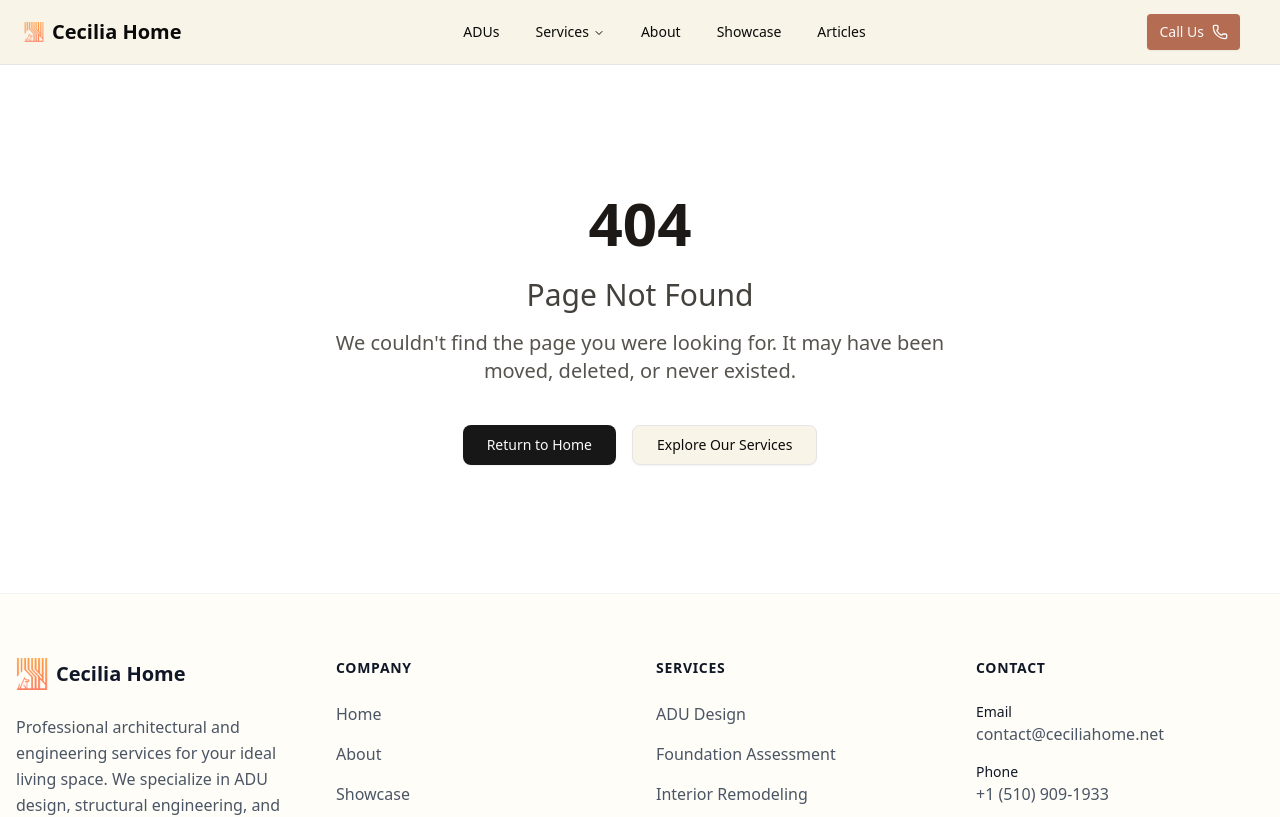
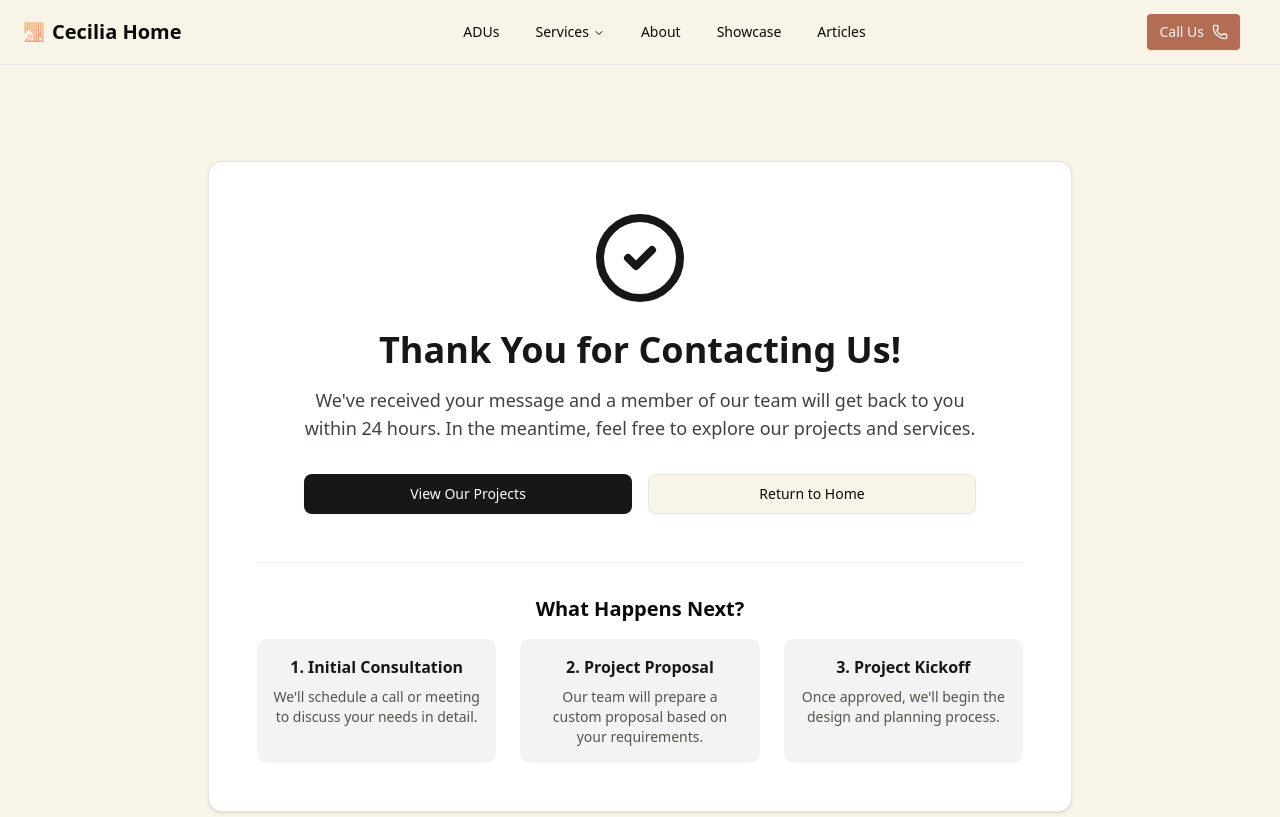
Before and after one commit to stephen198400/ceciliahome-nextjs, a Next.js app: page /thank-you in a window 1280 px wide. Before the commit this address had no page. Shown: the top 817 px of the page. Built offline with nearby package versions, Linux system fonts and the light colour scheme.

Commit message:
feat: update ContactForm component to redirect to thank-you page upon successful submission, enhancing user experience

```diff
--- /dev/null
+++ b/src/app/thank-you/page.tsx
@@ -0,0 +1,80 @@
+import { Button } from '@/components/ui/button';
+import { CheckCircle2 } from 'lucide-react';
+import Link from 'next/link';
+
+export const metadata = {
+	title: 'Thank You | Cecilia Home',
+	description:
+		'Thank you for contacting Cecilia Home. We appreciate your interest in our design and construction services.',
+};
+
+export default function ThankYouPage() {
+	return (
+		<div className="container max-w-4xl mx-auto px-4 py-16 md:py-24">
+			<div className="bg-white border border-primary/10 rounded-xl p-8 md:p-12 shadow-sm">
+				<div className="flex flex-col items-center text-center">
+					<div className="relative h-24 w-24 mb-6">
+						<CheckCircle2 className="h-24 w-24 text-primary animate-in fade-in-50 duration-500" />
+					</div>
+
+					<h1 className="text-3xl md:text-4xl font-bold text-primary mb-4">
+						Thank You for Contacting Us!
+					</h1>
+
+					<div className="max-w-2xl">
+						<p className="text-stone-700 text-lg mb-6">
+							We&apos;ve received your message and a member of our team will get
+							back to you within 24 hours. In the meantime, feel free to explore
+							our projects and services.
+						</p>
+
+						<div className="grid grid-cols-1 md:grid-cols-2 gap-4 mt-8">
+							<Button asChild size="lg" className="w-full">
+								<Link href="/showcase">View Our Projects</Link>
+							</Button>
+
+							<Button asChild variant="outline" size="lg" className="w-full">
+								<Link href="/">Return to Home</Link>
+							</Button>
+						</div>
+					</div>
+
+					<div className="mt-12 pt-8 border-t border-gray-100 w-full">
+						<h2 className="text-xl font-semibold mb-4">What Happens Next?</h2>
+						<div className="grid grid-cols-1 md:grid-cols-3 gap-6">
+							<div className="bg-primary/5 rounded-lg p-4">
+								<div className="font-semibold text-primary mb-2">
+									1. Initial Consultation
+								</div>
+								<p className="text-sm text-stone-600">
+									We&apos;ll schedule a call or meeting to discuss your needs in
+									detail.
+								</p>
+							</div>
+
+							<div className="bg-primary/5 rounded-lg p-4">
+								<div className="font-semibold text-primary mb-2">
+									2. Project Proposal
+								</div>
+								<p className="text-sm text-stone-600">
+									Our team will prepare a custom proposal based on your
+									requirements.
+								</p>
+							</div>
+
+							<div className="bg-primary/5 rounded-lg p-4">
+								<div className="font-semibold text-primary mb-2">
+									3. Project Kickoff
+								</div>
+								<p className="text-sm text-stone-600">
+									Once approved, we&apos;ll begin the design and planning
+									process.
+								</p>
+							</div>
+						</div>
+					</div>
+				</div>
+			</div>
+		</div>
+	);
+}
--- a/src/components/common/contact-button.tsx
+++ b/src/components/common/contact-button.tsx
@@ -13,6 +13,8 @@ import { cn } from '@/lib/utils';
 import { useForm, ValidationError } from '@formspree/react';
 import { zodResolver } from '@hookform/resolvers/zod';
 import { Loader2 } from 'lucide-react';
+import { useRouter } from 'next/navigation';
+import React from 'react';
 import { useForm as useReactHookForm } from 'react-hook-form';
 import { z } from 'zod';
 import { Button } from '../ui/button';
@@ -66,6 +68,7 @@ type FormValues = z.infer<typeof formSchema>;
 function ContactForm() {
 	// Formspree 表单初始化 - 替换为您的表单ID
 	const [formspreeState, handleFormspreeSubmit] = useForm('xbldaqak');
+	const router = useRouter();
 
 	// React Hook Form 用于表单验证
 	const form = useReactHookForm<FormValues>({
@@ -80,20 +83,12 @@ function ContactForm() {
 		},
 	});
 
-	// 如果表单提交成功，显示成功消息
-	if (formspreeState.succeeded) {
-		return (
-			<div className="bg-green-50 border border-green-200 rounded-lg p-4 sm:p-6 text-center">
-				<div className="text-green-600 text-lg sm:text-xl font-semibold mb-2">
-					Thank you for contacting us!
-				</div>
-				<p className="text-green-700 text-sm sm:text-base">
-					We&apos;ve received your message and will get back to you as soon as
-					possible.
-				</p>
-			</div>
-		);
-	}
+	// 如果表单提交成功，重定向到感谢页面
+	React.useEffect(() => {
+		if (formspreeState.succeeded) {
+			router.push('/thank-you');
+		}
+	}, [formspreeState.succeeded, router]);
 
 	// 结合 React Hook Form 和 Formspree
 	const onSubmit = async (data: FormValues) => {
```
